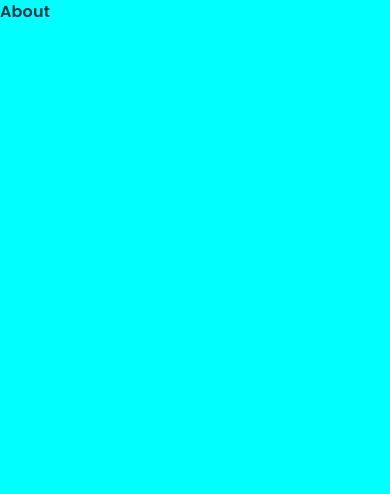
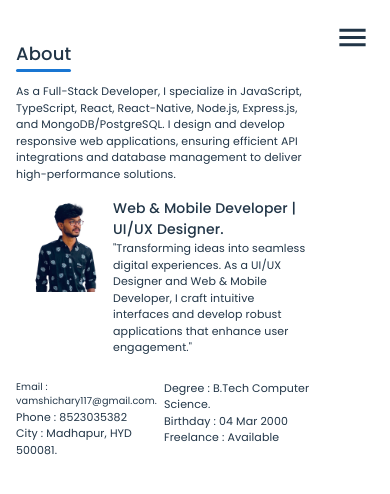
Before and after one commit to Vamshi0111/my-portfolio, a React (Vite) app: page /about in a window 390 px wide. Shown: the top 494 px of the page. Built offline with nearby package versions, Linux system fonts and the light colour scheme.

Commit message:
all the page done with full responsive

```diff
--- a/src/pages/Homepage.tsx
+++ b/src/pages/Homepage.tsx
@@ -43,7 +43,6 @@
         onClose={toggleDrawer(false)}
         sx={{
           "& .MuiDrawer-paper": {
-            backgroundColor: "pink",
             width: { xs: "71vw", sm: "71vw", md: "71vw" },
             height: "100vh",
           },
--- a/src/pages/about.tsx
+++ b/src/pages/about.tsx
@@ -1,12 +1,128 @@
-import { Grid, Typography } from "@mui/material";
+import { Box, Drawer, Grid, Typography } from "@mui/material";
+import Navbar from "../components/navbar";
+import MenuIcon from "@mui/icons-material/Menu";
+import Image from '../assets/Images/Photo.jpg'
+import { useState } from "react";
 
 
-function About () {
-    return(
-        <Grid sx={{backgroundColor:'aqua',height:'100vh', width:'100vw'}}>
-            <Typography sx={{fontWeight:'600',fontFamily:'poppins'}}>
-                About
-            </Typography>
+function About() {
+    const [open, setOpen] = useState(false);
+
+    const toggleDrawer = (state: boolean) => () => {
+        setOpen(state);
+    };
+
+    return (
+        <Grid container sx={{ height: "100vh", width: "100vw", display: "flex" }}>
+            <Box
+                sx={{
+                    position: "absolute",
+                    top: 20,
+                    right: 20,
+                    display: { xs: "block", sm: "block", md: "none" },
+                    zIndex: 1300,
+                }}
+                onClick={toggleDrawer(!open)}
+            >
+                <MenuIcon fontSize="large" />
+            </Box>
+
+            <Grid
+                item
+                sx={{
+                    height: "100vh",
+                    width: { xs: "0", sm: "0", md: "25vw", lg: "20vw" },
+                    display: { xs: "none", sm: "none", md: "block" },
+                }}
+            >
+                <Navbar width="20vw" />
+            </Grid>
+
+            <Drawer
+                anchor="left"
+                open={open}
+                onClose={toggleDrawer(false)}
+                sx={{
+                    "& .MuiDrawer-paper": {
+                        width: { xs: "71vw", sm: "71vw", md: "71vw" },
+                        height: "100vh",
+                    },
+                }}
+            >
+                <Box
+                    sx={{ width: "100%", height: "100%", display: "flex", flexDirection: "column" }}
+                    onClick={(e) => e.stopPropagation()}
+                >
+                    <Navbar width="71vw" />
+                </Box>
+            </Drawer>
+            <Grid item sx={{ width: '80vw', paddingTop: { xs: 5, sm: 8, md: 2 }, paddingLeft: { xs: 2, sm: 3, md: 2 }, paddingRight: { sm: 3 } }}>
+                <Typography sx={{
+                    fontSize: { xs: 18, sm: 28 }, fontFamily: 'poppins', fontWeight: '500',
+                    position: 'relative',
+                    display: 'inline-block'
+                }}>
+                    About
+                    <Box
+                        sx={{
+                            position: 'absolute',
+                            left: 0,
+                            bottom: -5,
+                            width: '100%',
+                            height: 3,
+                            backgroundColor: 'primary.main',
+                            borderRadius: 2
+                        }}
+                    />
+                </Typography>
+                <Box sx={{ width: { sm: "77vw" } }}>
+                    <Typography sx={{ marginTop: { xs: 2, sm: 2, md: 2 }, fontFamily: 'poppins', fontSize: { xs: 11, sm: 17 } }}>
+                        As a Full-Stack Developer, I specialize in JavaScript, TypeScript, React, React-Native, Node.js, Express.js, and MongoDB/PostgreSQL. I design and develop responsive web applications, ensuring efficient API integrations and database management to deliver high-performance solutions.
+                    </Typography>
+                </Box>
+                <Box sx={{ display: 'flex', columnGap: { sm: 2 }, marginTop: { xs: 2, sm: 3 }, width: { xs: "76vw", sm: "77vw" } }}>
+                    <Box
+                        component="img"
+                        src={Image}
+                        alt="Photo.jpg"
+                        sx={{
+                            height: { xs: 94, sm: 205, md: 265 }
+                        }}
+                    />
+                    <Box sx={{ width: { xs: '50vw', sm: '48vw' } }}>
+                        <Typography sx={{ fontFamily: 'poppins', fontWeight: "500", width: { sm: '45vw' }, fontSize: { xs: 14, sm: 28 } }}>
+                            Web & Mobile Developer | UI/UX Designer.
+                        </Typography>
+                        <Typography sx={{ fontFamily: 'poppins', marginTop: { sm: 1 }, fontSize: { xs: 11, sm: 18 } }}>
+                            "Transforming ideas into seamless digital experiences. As a UI/UX Designer and Web & Mobile Developer, I craft intuitive interfaces and develop robust applications that enhance user engagement."
+                        </Typography>
+                    </Box>
+                </Box>
+                <Grid sx={{ display: 'flex', marginTop: { xs: 3, sm: 4,md:0 }, width: { sm: "77vw",md:"50vw" }, height: { md: '30vh' },marginLeft:{md:36} }}>
+                    <Box sx={{ height: '100%', width: '50%', display: 'flex', flexDirection: 'column', justifyContent: 'space-around' }}>
+                        <Typography sx={{ fontFamily: 'poppins', fontWeight: { md:'500' }, fontSize: { xs: 9.7, sm: 20 } }}>
+                            Email : vamshichary117@gmail.com.
+                        </Typography>
+                        <Typography sx={{ fontFamily: 'poppins', fontWeight: { md: "500" }, fontSize: { xs: 11, sm: 20 } }}>
+                            Phone : 8523035382
+                        </Typography>
+                        <Typography sx={{ fontFamily: 'poppins', fontWeight: { md: "500" }, fontSize: { xs: 11, sm: 20 } }}>
+                            City : Madhapur, HYD 500081.
+                        </Typography>
+                    </Box>
+                    <Box sx={{ height: '100%', width: '50%', display: 'flex', flexDirection: 'column', justifyContent: 'space-around' }}>
+                        <Typography sx={{ fontFamily: 'poppins', fontWeight: { md: "500" }, fontSize: { xs: 11, sm: 20 } }}>
+                            Degree : B.Tech Computer Science.
+                        </Typography>
+                        <Typography sx={{ fontFamily: 'poppins', fontWeight: { md: "500" }, fontSize: { xs: 11, sm: 20 } }}>
+                            Birthday : 04 Mar 2000
+                        </Typography>
+                        <Typography sx={{ fontFamily: 'poppins', fontWeight: { md: "500" }, fontSize: { xs: 11, sm: 20 } }}>
+                            Freelance : Available
+                        </Typography>
+                    </Box>
+                </Grid>
+            </Grid>
         </Grid>
     )
 }
```
